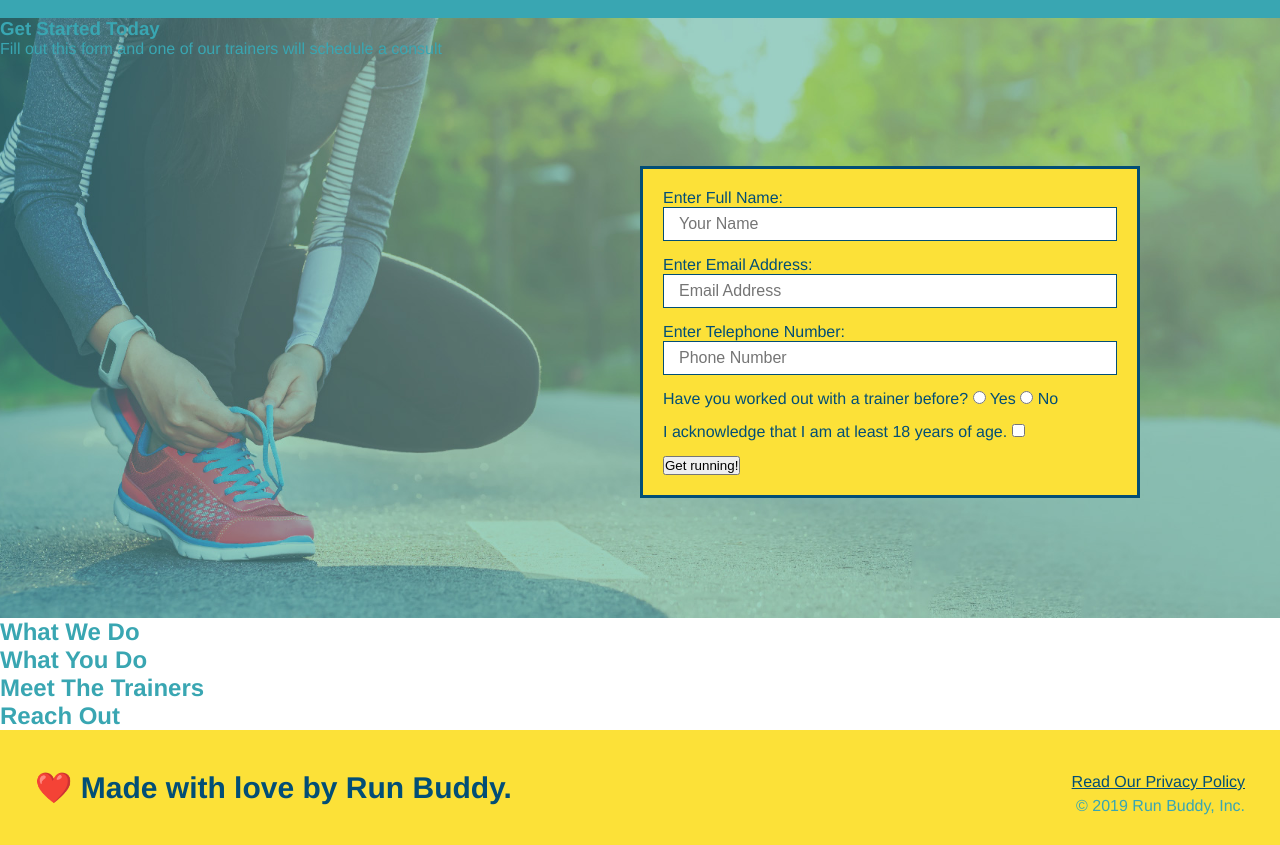
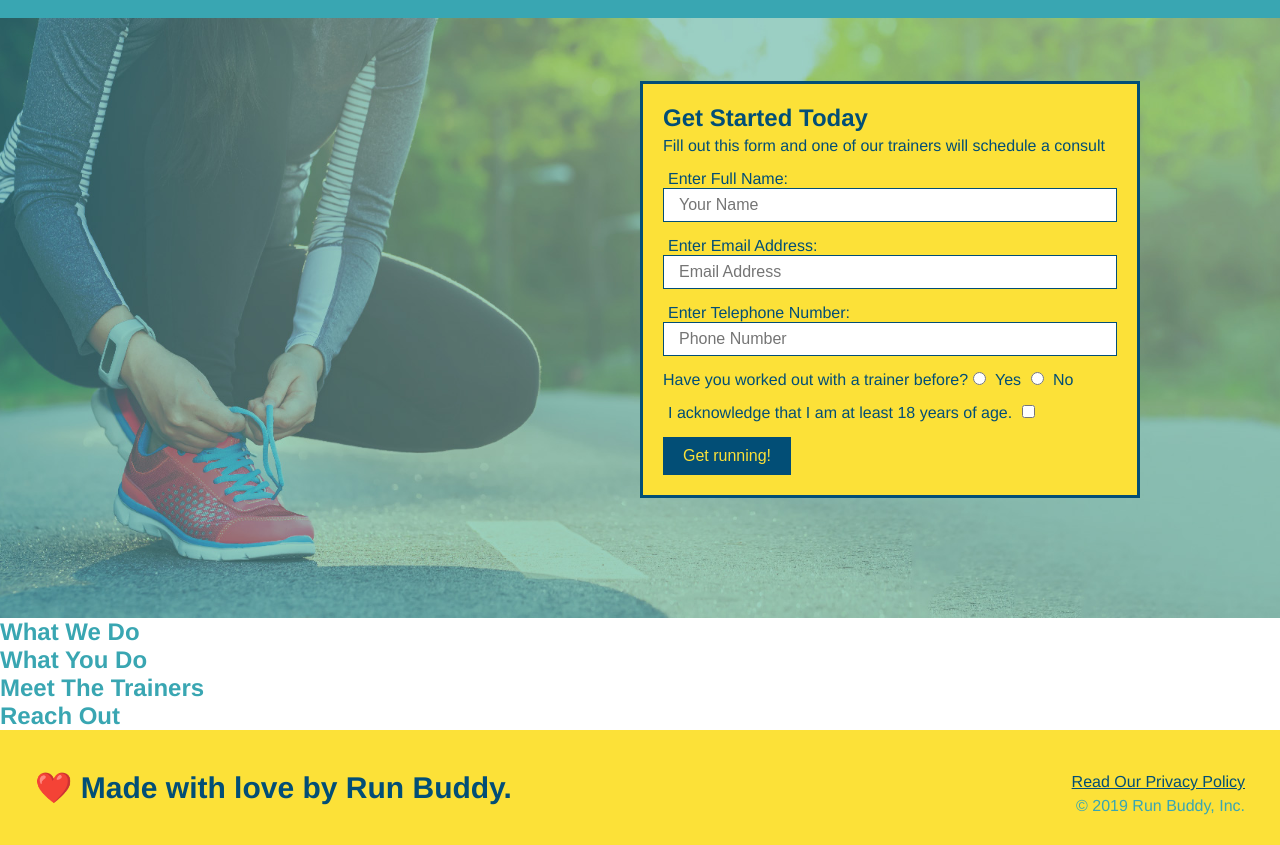
Before and after one commit to Dakota-Carnahan/run-buddy-og, a plain HTML site: page index.html in a window 1280 px wide. Shown: the part 64-909 px from the top of the page. Drawn offline with Linux system fonts and the light colour scheme.

Commit message:
After lesson 1.3, added more details to hero banner.

```diff
--- a/assets/css/style.css
+++ b/assets/css/style.css
@@ -74,6 +74,7 @@ footer a {
 }
 
 /* Hero Style Start*/
+
 .hero {
     background-image: url("../images/hero-bg.jpg");
     height: 600px;
@@ -94,11 +95,10 @@ footer a {
     bottom: 120px;
     right: 140px;
 }
-/*Hero Style End*/
 
 .hero-form h3 {
+    font-size: 24px;
     margin: 0;
-    font-size: 24px;
 }
 
 .hero-form p {
@@ -114,3 +114,17 @@ footer a {
     width: 100%;
     margin-bottom: 15px;
 }
+
+.hero-form label {
+    margin: 0 5px;
+}
+
+.hero-form button {
+    color: #fce138;
+    background-color: #024e76;
+    border: none;
+    padding: 10px 20px;
+    font-size: 16px;
+}
+
+/*Hero Style End*/
--- a/index.html
+++ b/index.html
@@ -34,11 +34,11 @@
         <!-- Start of Hero Section -->
         <section class="hero">
             <div>
-                <h3>Get Started Today</h3>
+                <form class="hero-form">
+                    <h3>Get Started Today</h3>
                     <p>
                         Fill out this form and one of our trainers will schedule a consult
                     </p>
-                <form class="hero-form">
                 <label for="name">Enter Full Name:</label>
                 <input type="text" placeholder="Your Name" name="name" id="name" class="form-input"/>
                 <label for="email">Enter Email Address:</label>
```
